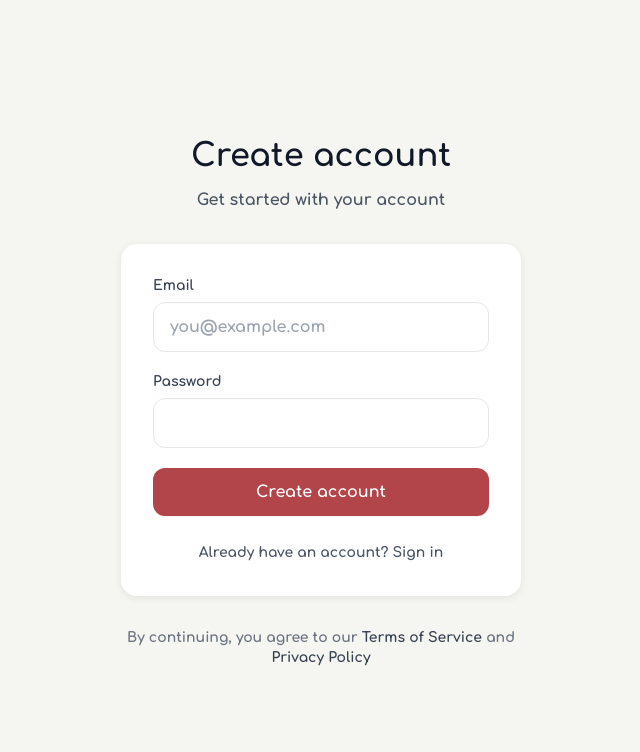
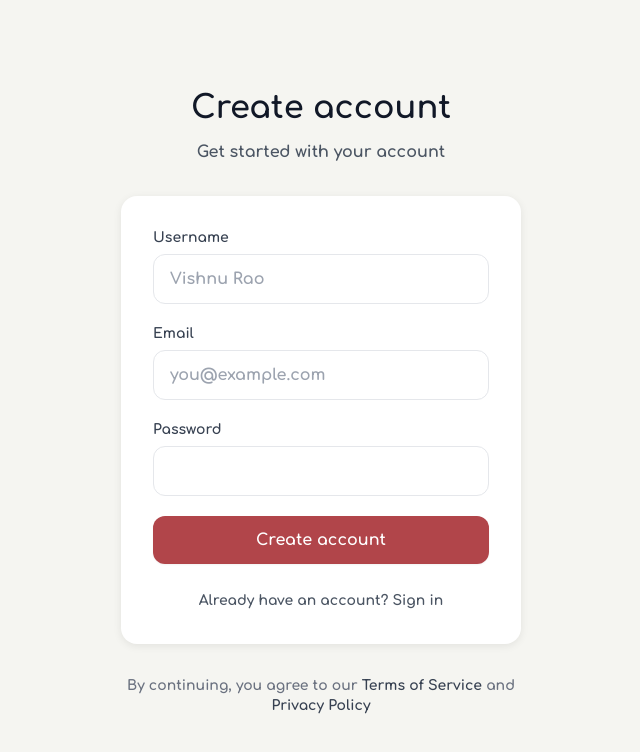
Before and after one commit to vishnugrao/basic, a Next.js app in the folder basic/: page /login in a window 1280 px wide. Both pictures are taken after a click on the button "Don't have an account? Create one". Shown: the top 752 px of the page, without its empty margins (319-959 px from the left). Built offline with nearby package versions, Linux system fonts and the light colour scheme.

Commit message:
User name and user details complete for now

```diff
--- a/basic/app/dashboard/actions.ts
+++ b/basic/app/dashboard/actions.ts
@@ -43,6 +43,20 @@ export async function updateUserDetails(userDetails: {
     }
 }
 
+export async function updateUserName(userDetails: {
+    name: string,
+    updated_at: string,
+    user_id: string
+}) {
+    const supabase = await createClient()
+
+    const { error } = await supabase.from('Users').update(userDetails).eq('id', userDetails.user_id)
+
+    if (error) {
+        console.error(error)
+    }
+}
+
 export async function updateGoalDetails(goalDetails : {
     goal: string,
     diet: string,
--- a/basic/app/dashboard/page.tsx
+++ b/basic/app/dashboard/page.tsx
@@ -3,11 +3,12 @@ import { redirect } from "next/navigation";
 import { createClient } from "@/utils/supabase/server";
 
 import UserDetails from "./components/UserDetails";
-import { getUserDetails, getGoalDetails } from "./actions";
+import { getUserDetails, getGoalDetails} from "./actions";
 import { User, Goal } from "@/types/types";
 import GoalDetails from "./components/GoalDetails";
 
 export default async function DashboardPage() {
+
     const supabase = await createClient()
 
     const { data, error } = await supabase.auth.getUser()
@@ -29,6 +30,9 @@ export default async function DashboardPage() {
                 <p className="flex-auto"></p>
                 <GoalDetails goalDetails={goalDetails} userId={userDetails.id} />
             </section>
+            <section className="p-10 flex">
+                <p className="flex-auto text-2xl">Meal Plan</p>
+            </section>
 
         </>
     )
--- a/basic/app/login/actions.ts
+++ b/basic/app/login/actions.ts
@@ -29,6 +29,7 @@ export async function signup(formData: FormData) {
     // type-casting here for convenience
     // in practice, you should validate your inputs
     const data = {
+        name: formData.get('name') as string,
         email: formData.get('email') as string,
         password: formData.get('password') as string,
     }
@@ -43,7 +44,7 @@ export async function signup(formData: FormData) {
 
     const { error: error2 } = await supabase.from('Users').insert({
         id: uid,
-        name: data.email,
+        name: data.name,
         email: data.email,
         created_at: new Date().toISOString(),
         updated_at: new Date().toISOString(),
--- a/basic/app/login/page.tsx
+++ b/basic/app/login/page.tsx
@@ -24,6 +24,31 @@ export default function LoginPage() {
 
                     <div className="bg-white rounded-2xl shadow-[0_2px_8px_rgba(0,0,0,0.08)] p-8">
                         <form className="space-y-5">
+                            {isSignUp && (
+                                <div>
+                                    <label
+                                        htmlFor="name"
+                                        className="block text-sm font-medium text-gray-700 mb-1.5"
+                                    >
+                                        Username
+                                    </label>
+                                    <input
+                                        id="name"
+                                        name="name"
+                                        type="name"
+                                        required
+                                        disabled={isLoading}
+                                        placeholder="Vishnu Rao"
+                                        className="w-full px-4 py-3 text-gray-900 border border-gray-200
+                                                rounded-xl focus:outline-none focus:ring-2
+                                                focus:ring-[#B1454A] focus:ring-opacity-20
+                                                focus:border-[#B1454A] disabled:bg-gray-50
+                                                disabled:cursor-not-allowed transition-colors
+                                                placeholder:text-gray-400"
+                                    />
+                                </div>
+                            )}
+
                             <div>
                                 <label
                                     htmlFor="email"
```
